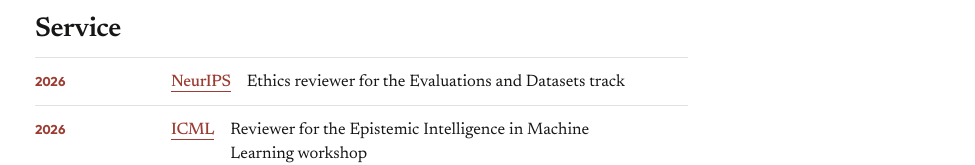
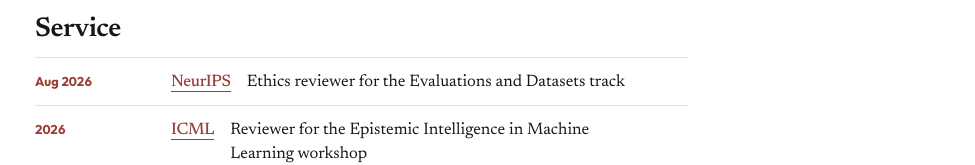
Before and after one commit to biniyamlombe/biniyamlombe.github.io, a React (Vite) app: page / in a window 1280 px wide. Shown: the part 2352-2517 px from the top of the page, without its empty margins (305-1280 px from the left). Built offline with nearby package versions, Linux system fonts and the light colour scheme; no server answers.

Commit message:
fix: date the NeurIPS ethics review to August 2026
The service line had only the conference year.

```diff
--- a/src/data/site.js
+++ b/src/data/site.js
@@ -419,8 +419,8 @@ export const news = [
 export const service = [
   {
     venue: 'NeurIPS',
-    date: '2026',
-    dateTime: '2026',
+    date: 'Aug 2026',
+    dateTime: '2026-08',
     role: 'Ethics reviewer for the Evaluations and Datasets track',
     href: 'https://neurips.cc/',
   },
```
